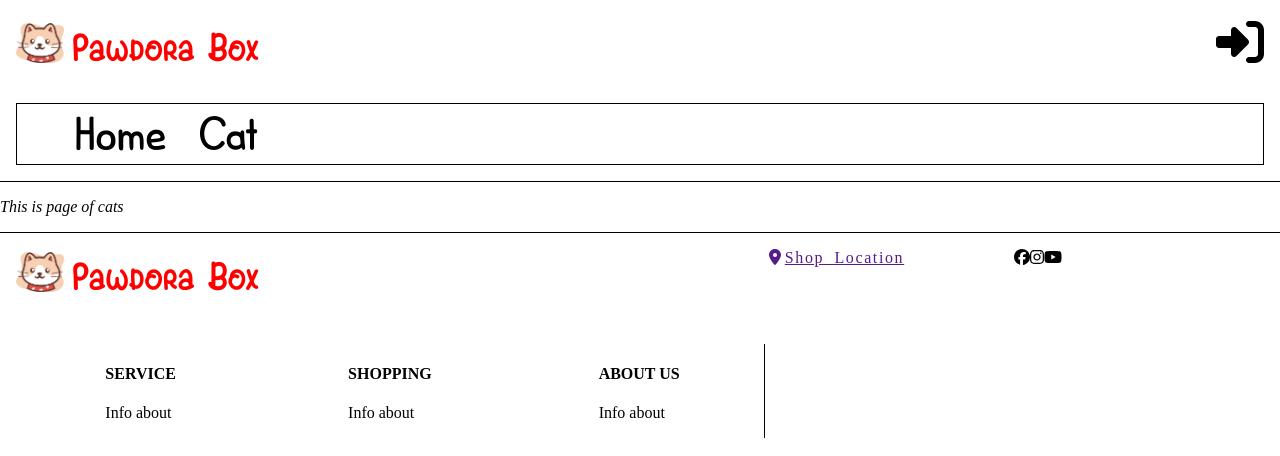
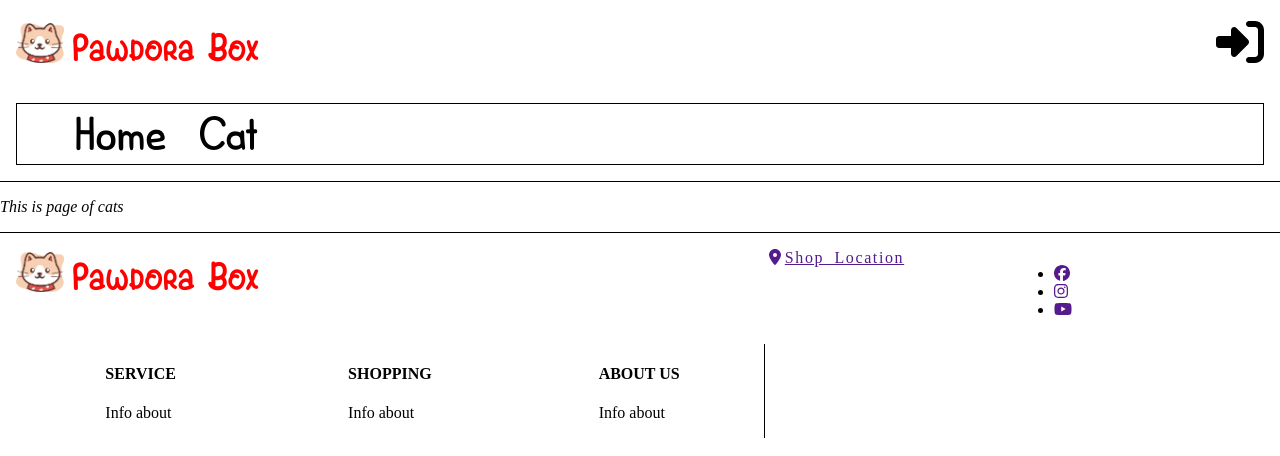
Before and after one commit to YaseiTanuki/Pawdora-Box, a React (Vite) app: page /cat in a window 1280 px wide. Shown: the top 456 px of the page. Built offline with nearby package versions, Linux system fonts and the light colour scheme.

Commit message:
change article to ul

```diff
--- a/src/components/small_components/social_media/social_media.jsx
+++ b/src/components/small_components/social_media/social_media.jsx
@@ -2,11 +2,11 @@ import { FontAwesomeIcon } from "@fortawesome/react-fontawesome"
 
 const SocialMedia = () => {
     return (
-        <article>
-            <FontAwesomeIcon icon={["fab", "facebook"]}/>
-            <FontAwesomeIcon icon={["fab", "instagram"]}/>
-            <FontAwesomeIcon icon={["fab", "youtube"]}/>
-        </article>
+        <ul>
+            <li><a href=""><FontAwesomeIcon icon={["fab", "facebook"]}/></a></li>
+            <li><a href=""><FontAwesomeIcon icon={["fab", "instagram"]}/></a></li>
+            <li><a href=""><FontAwesomeIcon icon={["fab", "youtube"]}/></a></li>
+        </ul>
     )
 }
 
```
